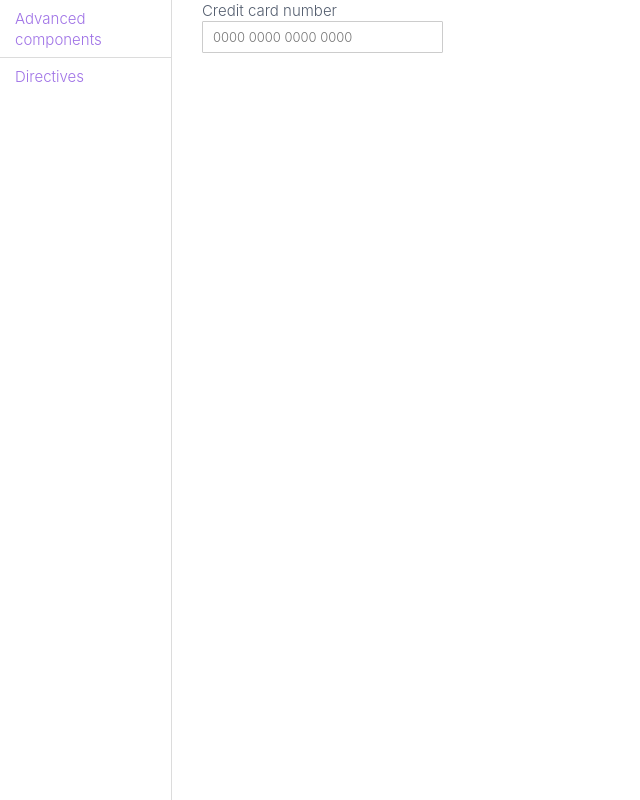
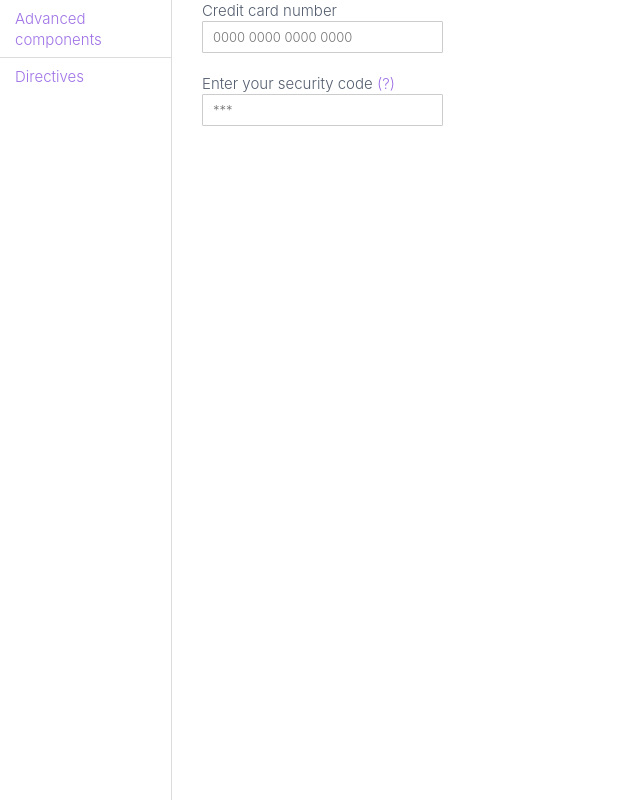
Before and after one commit to chat-du-cheshire/ultimate-ng-pro, an Angular app: page /directives in a window 1280 px wide. Shown: the whole page, without its empty margins (0-640 px from the left). Built offline with nearby package versions, Linux system fonts and the light colour scheme.

Commit message:
Lesson: Using the exportAs property with template refs (+ Dynamic Component)

```diff
--- a/src/app/modules/directives/components/directives/directives.component.html
+++ b/src/app/modules/directives/components/directives/directives.component.html
@@ -4,4 +4,9 @@
            type="text"
            placeholder="0000 0000 0000 0000"
            credit-card></label>
+  <label>
+    Enter your security code
+    <a tooltip="Last 3 digits" #tooltip=tooltip (mouseenter)="tooltip.show()" (mouseleave)="tooltip.hide()">(?)</a>
+    <input name="cvv" type="password" placeholder="***">
+  </label>
 </div>
--- a/src/app/modules/directives/components/directives/directives.component.scss
+++ b/src/app/modules/directives/components/directives/directives.component.scss
@@ -0,0 +1,4 @@
+label a:not([href]) {
+  cursor: pointer;
+  position: relative;
+}
--- /dev/null
+++ b/src/app/modules/directives/components/tooltip-container/tooltip-container.component.scss
@@ -0,0 +1,8 @@
+:host {
+  display: inline;
+  color: white;
+  background-color: darkblue;
+  margin-left: 0.5rem;
+  padding: 0.5rem;
+  border-radius: 0.25rem;
+}
--- /dev/null
+++ b/src/app/modules/directives/components/tooltip-container/tooltip-container.component.ts
@@ -0,0 +1,10 @@
+import {Component, Input} from '@angular/core';
+
+@Component({
+  selector: 'tooltip-container',
+  template: `{{text}}`,
+  styleUrls: ['./tooltip-container.component.scss']
+})
+export class TooltipContainerComponent {
+  @Input() text: string;
+}
--- a/src/app/modules/directives/directives.module.ts
+++ b/src/app/modules/directives/directives.module.ts
@@ -3,6 +3,8 @@ import { CommonModule } from '@angular/common';
 import { DirectivesComponent } from './components/directives/directives.component';
 import {Route, RouterModule} from '@angular/router';
 import { CreditCardDirective } from './directives/credit-card.directive';
+import { TooltipDirective } from './directives/tooltip.directive';
+import { TooltipContainerComponent } from './components/tooltip-container/tooltip-container.component';
 
 const routes: Route[] = [{
   path: 'directives',
@@ -10,7 +12,8 @@ const routes: Route[] = [{
 }];
 
 @NgModule({
-  declarations: [DirectivesComponent, CreditCardDirective],
+  declarations: [DirectivesComponent, CreditCardDirective, TooltipDirective, TooltipContainerComponent],
+  entryComponents: [TooltipContainerComponent],
   imports: [
     CommonModule,
     RouterModule.forChild(routes)
--- /dev/null
+++ b/src/app/modules/directives/directives/tooltip.directive.ts
@@ -0,0 +1,23 @@
+import {ComponentFactoryResolver, ComponentRef, Directive, ElementRef, Input, ViewContainerRef} from '@angular/core';
+import {TooltipContainerComponent} from '../components/tooltip-container/tooltip-container.component';
+
+@Directive({
+  selector: '[tooltip]',
+  exportAs: 'tooltip'
+})
+export class TooltipDirective {
+  @Input() tooltip: string;
+  private component: ComponentRef<TooltipContainerComponent>;
+
+  constructor(private el: ElementRef, private  view: ViewContainerRef, private factoryResolver: ComponentFactoryResolver) { }
+
+  show() {
+    const tooltipContainerFactory = this.factoryResolver.resolveComponentFactory(TooltipContainerComponent);
+    this.component = this.view.createComponent(tooltipContainerFactory);
+    this.component.instance.text = this.tooltip;
+  }
+
+  hide() {
+    this.component.destroy();
+  }
+}
--- a/src/tslint.json
+++ b/src/tslint.json
@@ -12,7 +12,8 @@
             true,
             "element",
             "app",
-            "kebab-case"
+            "kebab-case",
+            ""
         ]
     }
 }
```
Also changed, not shown: 2 other files (tests, documents, lock files or other folders).
